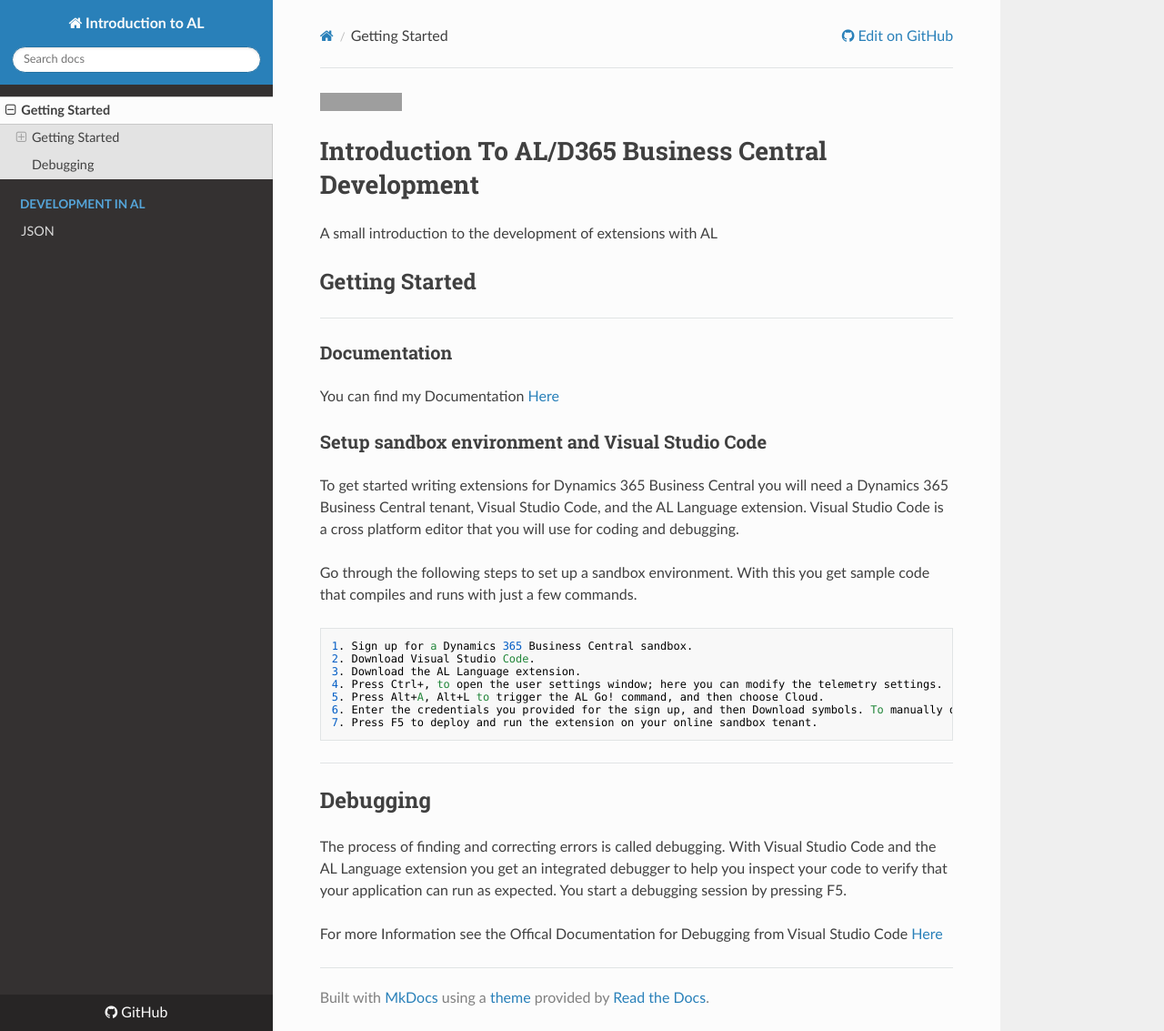
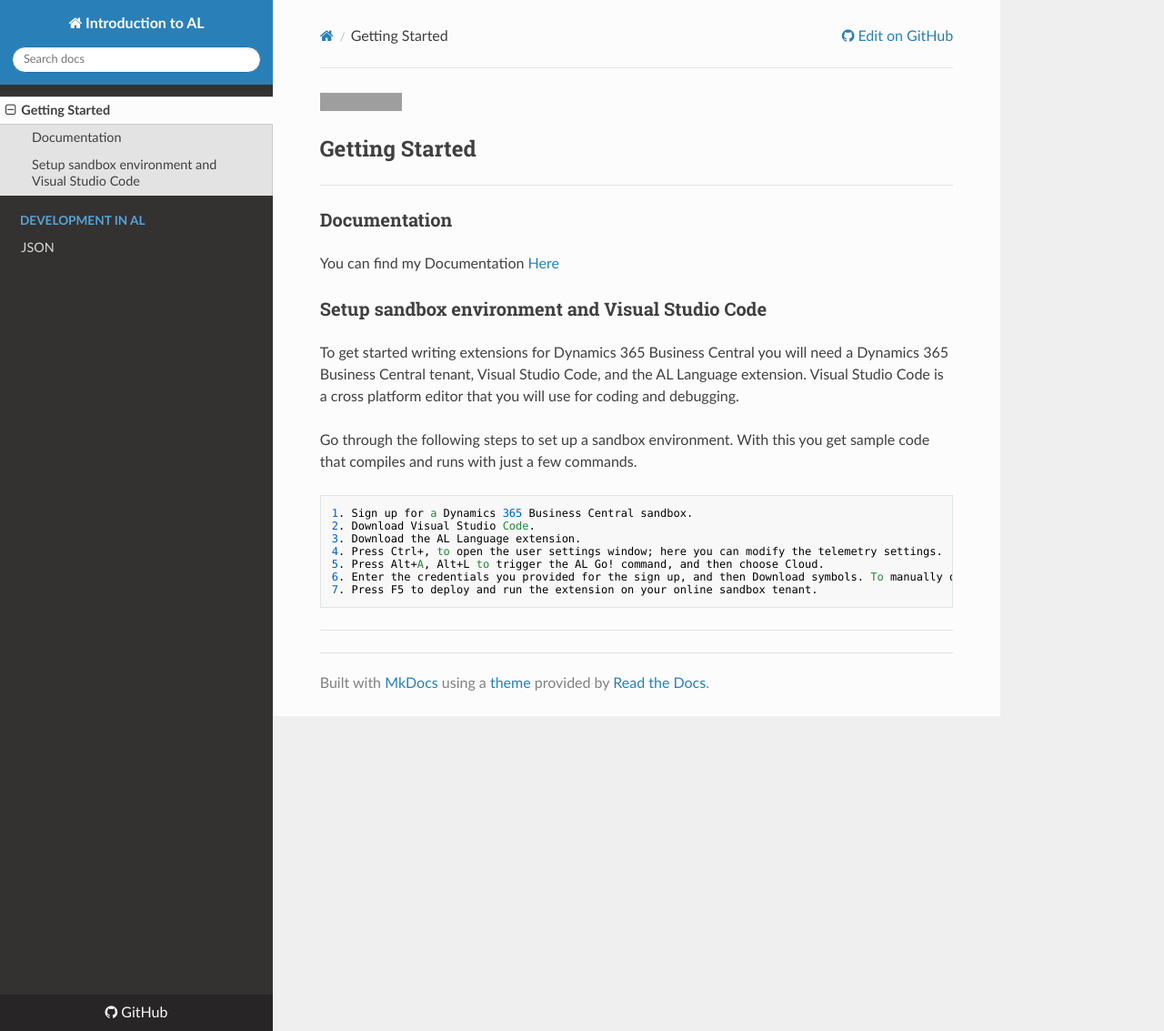
Before and after one commit to EDGZTNSR/IntroductionToAL, an MkDocs documentation site: the page built from docs/index.md, in a window 1280 px wide and 1133 px high. Shown: the whole window at 91% size. Built offline with MkDocs 1.6.1, drawn with Linux system fonts in a browser that asks for light colours; nearby versions of some CDN libraries; grey boxes are pictures that could not be loaded.

Commit message:
Update index.md

````diff
--- a/docs/index.md
+++ b/docs/index.md
@@ -1,6 +1,4 @@
 ![Version](https://img.shields.io/badge/Version-Oct2018-blue.svg)
-# Introduction To AL/D365 Business Central Development
-A small introduction to the development of extensions with AL
 
 ## Getting Started
 ****
@@ -22,9 +20,3 @@ Go through the following steps to set up a sandbox environment. With this you ge
 7. Press F5 to deploy and run the extension on your online sandbox tenant.
 ```
 ----------
-
-## Debugging
-
-The process of finding and correcting errors is called debugging. With Visual Studio Code and the AL Language extension you get an integrated debugger to help you inspect your code to verify that your application can run as expected. You start a debugging session by pressing F5.
-
-For more Information see the Offical Documentation for Debugging from Visual Studio Code [Here](https://code.visualstudio.com/docs/editor/debugging)
````
